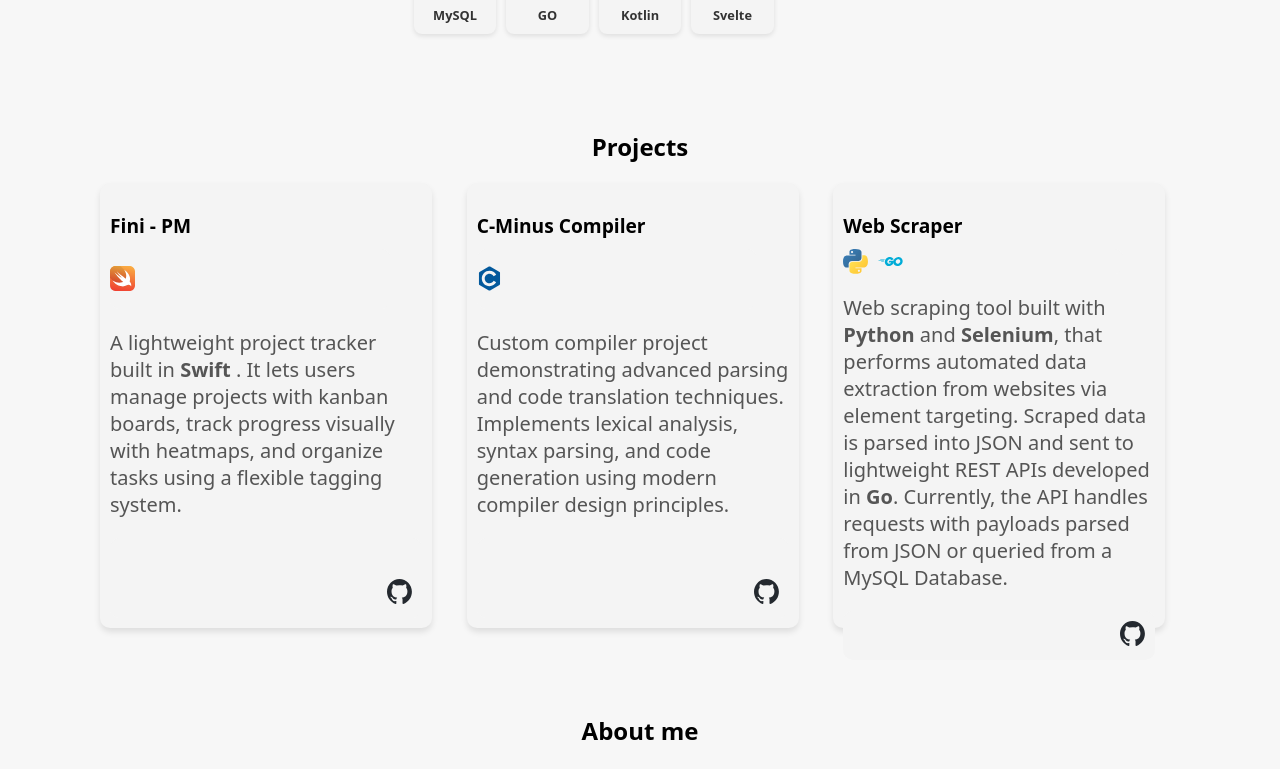
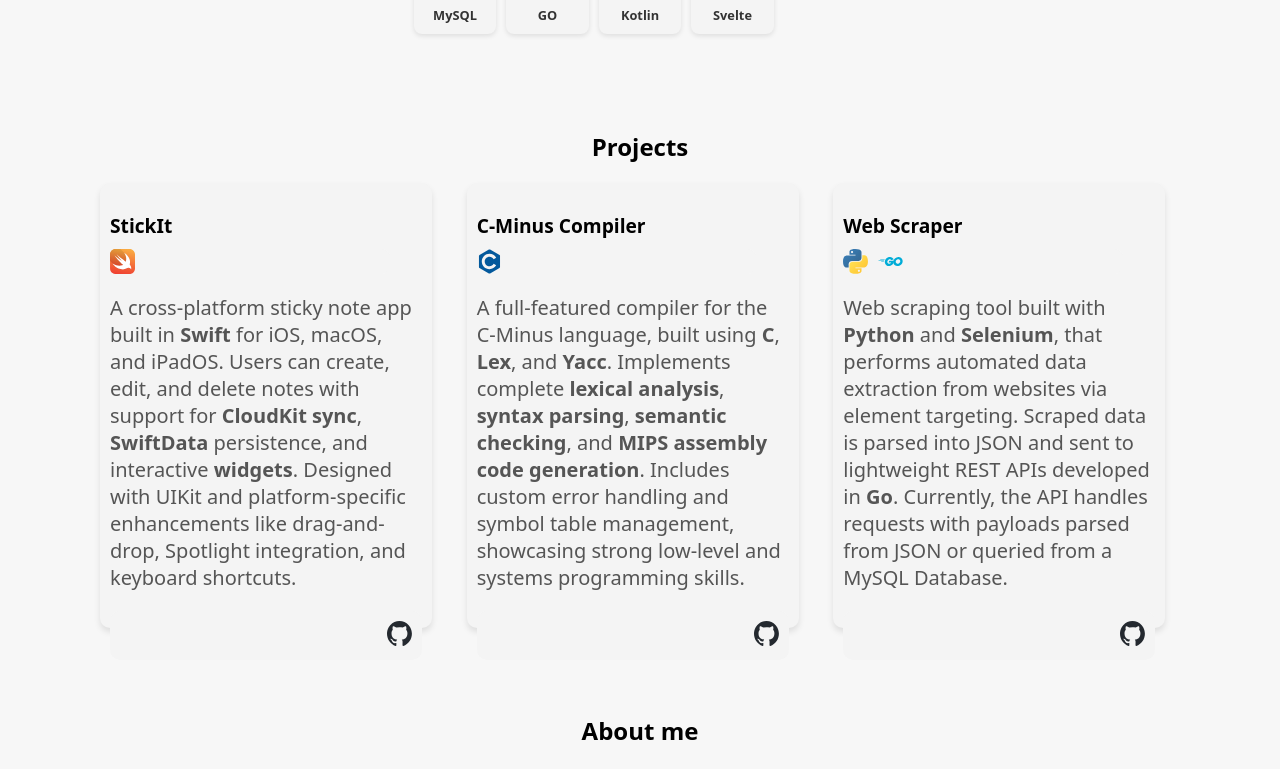
Before and after one commit to Workfish2475/workfish2475.github.io, a SvelteKit app: page / in a window 1280 px wide. Shown: the part 647-1416 px from the top of the page. Built offline with nearby package versions, Linux system fonts and the light colour scheme.

Commit message:
Removing old project from site

```diff
--- a/src/routes/projectItem.ts
+++ b/src/routes/projectItem.ts
@@ -6,16 +6,16 @@ import goIcon from "../../static/go.svg";
 export const projects = [
   {
     id: 1,
-    name: "Fini - PM",
-    desc: "A lightweight project tracker built in <strong> Swift </strong>.  It lets users manage projects with kanban boards, track progress visually with heatmaps, and organize tasks using a flexible tagging system.",
+    name: "StickIt",
+    desc: "A cross-platform sticky note app built in <strong>Swift</strong> for iOS, macOS, and iPadOS. Users can create, edit, and delete notes with support for <strong>CloudKit sync</strong>, <strong>SwiftData</strong> persistence, and interactive <strong>widgets</strong>. Designed with UIKit and platform-specific enhancements like drag-and-drop, Spotlight integration, and keyboard shortcuts.",
     img: "imgPath",
-    gitUrl: "https://github.com/Workfish2475/Project-Manager",
+    gitUrl: "https://github.com/Workfish2475/StickIt",
     languages: [swiftIcon],
   },
   {
     id: 2,
     name: "C-Minus Compiler",
-    desc: "Custom compiler project demonstrating advanced parsing and code translation techniques. Implements lexical analysis, syntax parsing, and code generation using modern compiler design principles.",
+    desc: "A full-featured compiler for the C-Minus language, built using <strong>C</strong>, <strong>Lex</strong>, and <strong>Yacc</strong>. Implements complete <strong>lexical analysis</strong>, <strong>syntax parsing</strong>, <strong>semantic checking</strong>, and <strong>MIPS assembly code generation</strong>. Includes custom error handling and symbol table management, showcasing strong low-level and systems programming skills.",
     img: "imgPath",
     gitUrl: "https://github.com/Workfish2475/Compiler",
     languages: [cIcon],
```
